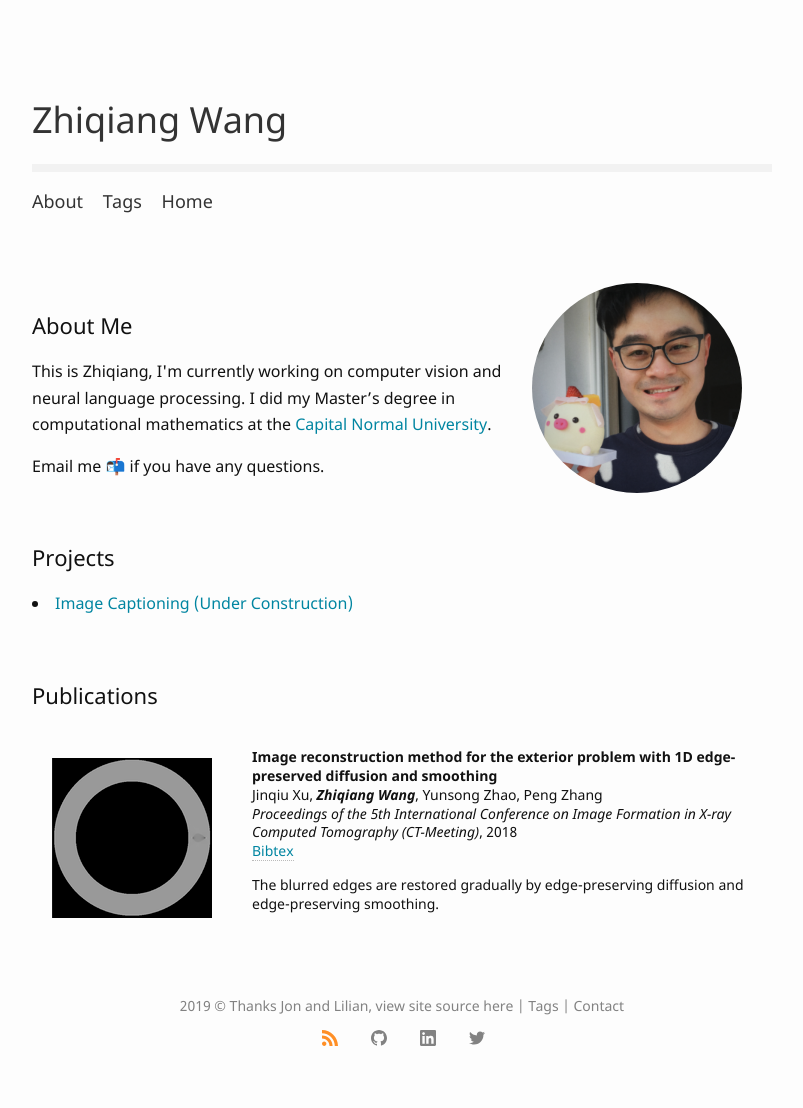
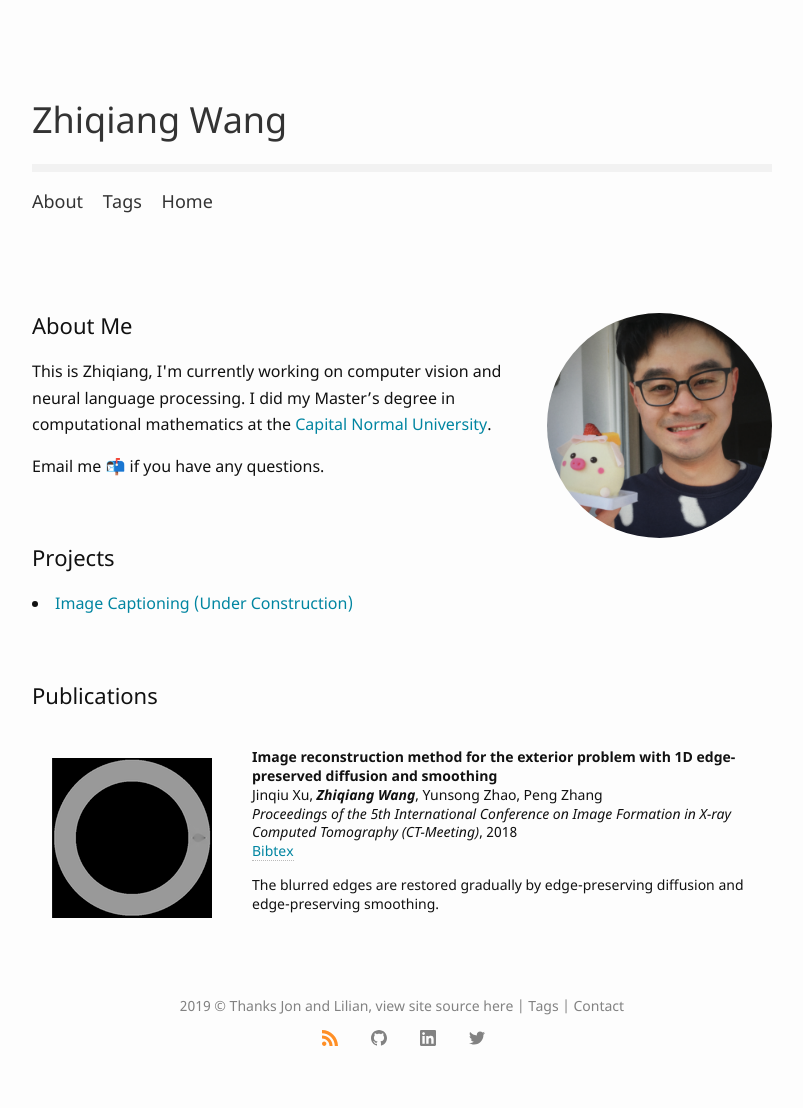
Before and after one commit to zhiqwang/zhiqwang.github.io, a Jekyll site: the page built from about.html, in a window 1280 px wide. Shown: the whole page, without its empty margins (238-1041 px from the left). Built offline with Jekyll 4.4.1, drawn with Linux system fonts in a browser that asks for light colours.

Commit message:
Update AboutMe profile picture layout

```diff
--- a/_sass/minima/_layout.scss
+++ b/_sass/minima/_layout.scss
@@ -150,10 +150,10 @@
 }
 
 .profile-picture {
-  height: 210px;
-  width: 210px;
+  height: 225px;
+  width: 225px;
   position: relative;
-  margin: -75px 30px 0 0;
+  margin: -45px auto;
   float: right;
   border-radius: 50%;
   p & {
```
